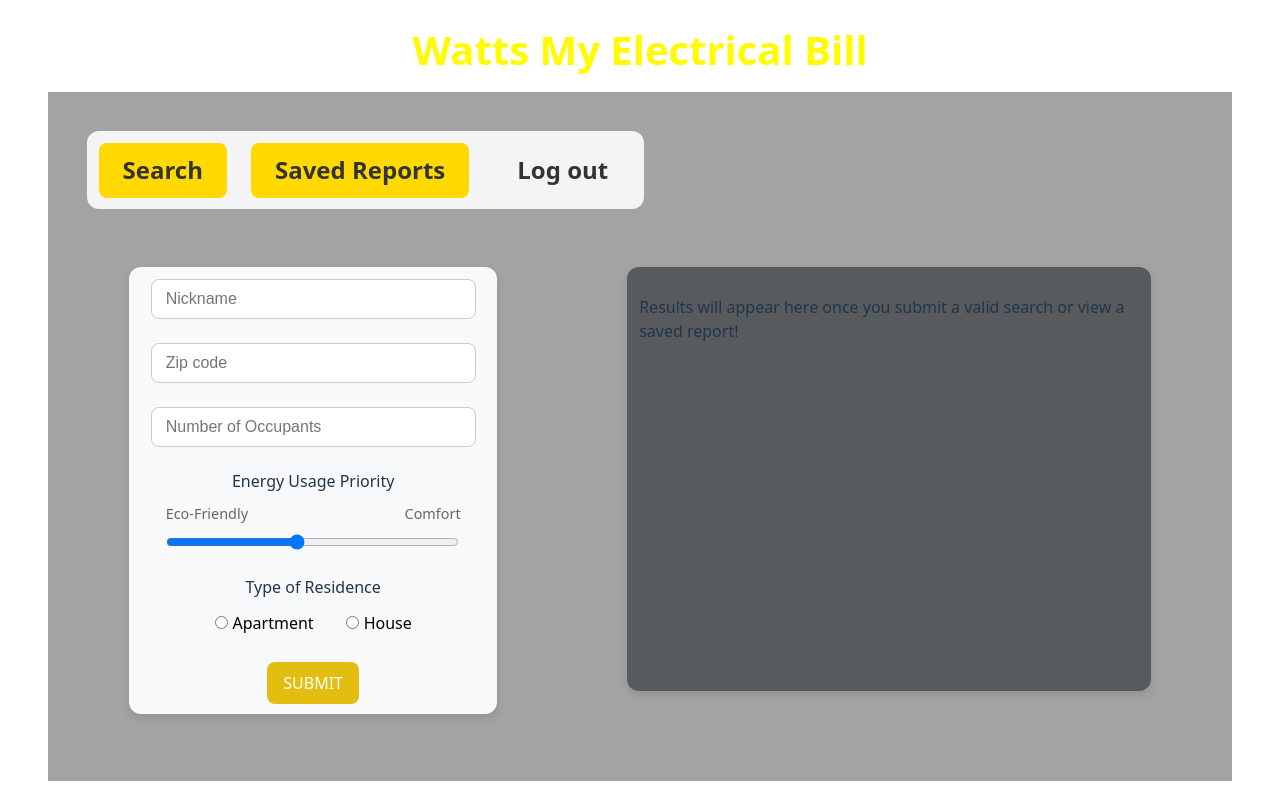
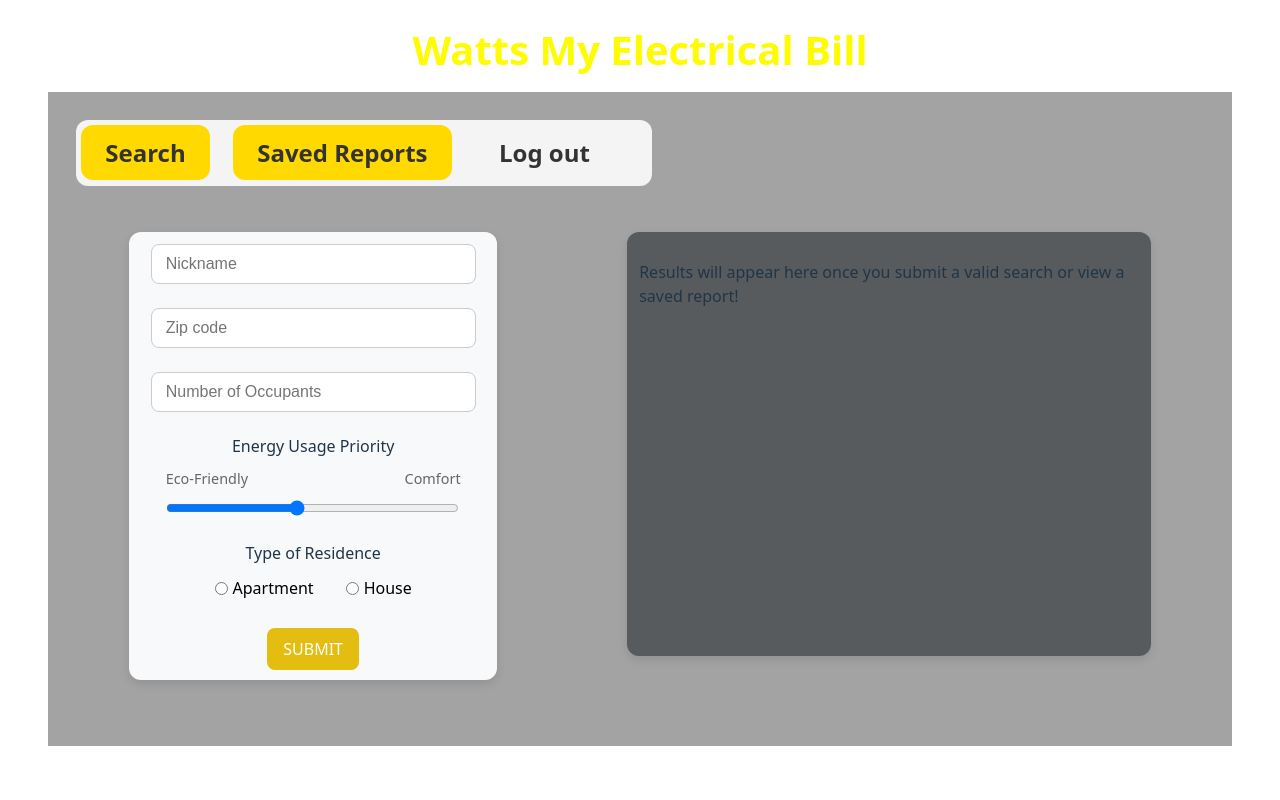
Before and after one commit to mkendall42/Watts-My-Electricity-Bill-FE-updates, a React (Vite) app: page /user/saved in a window 1280 px wide. Built offline with nearby package versions, Linux system fonts and the light colour scheme.

Commit message:
Fix: reorganize some nav/other CSS classes, formatting

```diff
--- a/src/App.css
+++ b/src/App.css
@@ -18,17 +18,6 @@
   color: #A4D555
 }
 
-nav {
-  display: flex;
-  align-items: center;
-  background-color: #A4D555;
-  font-size: 1.5em;
-  /* height: 10vh; */
-  justify-content: space-around;
-  /* width: 50%; */
-  padding: 1%;
-}
-
 h1 {
   color: #fffb00;
   font-size: 2.5em;
@@ -37,3 +26,63 @@ h1 {
   text-align: center;
   padding: 0.5em;
 }
+
+/* All nav menu items are grouped here now; overrides can be implemented in sub-files */
+
+nav {
+  display: flex;
+  flex-direction: row;
+  align-items: center;
+  background-color: #f4f4f4;
+  border-radius: 12px;
+  gap: 0.5em;
+  font-size: 1.5em;
+  /* justify-content: space-around; */
+  /* padding: 1%; */
+  margin: 1%;
+  width: 45vw;    /*NOTE: arbitrarily set for now due to WEIRD BUG.  Return later?*/
+}
+
+/* nav {
+  display: flex;
+  gap: 1em;
+  background-color: #f4f4f4;
+  border-radius: 12px;
+  padding: 0.4em 1em;
+  margin: 2%;
+} */
+
+.nav-item {
+  text-decoration: none;
+  color: #333;
+  font-weight: bold;
+  border-radius: 12px;
+  padding: 0.4em 1em;
+  margin: 1%;
+  /* flex: 1; */
+  white-space: nowrap;
+}
+
+.nav-item.active {
+  background-color: #ffd900;
+  color: #333;
+}
+
+/* .nav {
+  text-decoration: none;
+  color: #333;
+  font-weight: bold;
+}
+
+.nav.active {
+  background-color: #ffd900;
+  color: #333;
+} */
+
+/* .nav { */
+  /* text-decoration: none; */
+  /* color: #333; */
+  /* font-weight: bold; */
+  /* padding: 0.4em 1em; */
+  /* border-radius: 8px; */
+/* } */
--- a/src/HomeContainer/HomeContainer.css
+++ b/src/HomeContainer/HomeContainer.css
@@ -30,7 +30,7 @@
 .ResultsContainer {
   flex: 2;
 }
-
+/*
 nav {
   display: flex;
   gap: 1em;
@@ -48,4 +48,4 @@ nav {
 .nav.active {
   background-color: #ffd900;
   color: #333;
-}
+} */
--- a/src/HomeContainer/HomeContainer.jsx
+++ b/src/HomeContainer/HomeContainer.jsx
@@ -9,8 +9,8 @@ function HomeContainer({ user, results, setResults, isNewSearch, setIsNewSearch
 		<div className='HomeContainer'>
 			{/* <div className="left-side"> */}
 			<nav>
-				<NavLink to="/" className="nav">Search</NavLink>
-				<NavLink to="/login" className="nav">Login</NavLink>
+				<NavLink to="/" className="nav-item">Search</NavLink>
+				<NavLink to="/login" className="nav-item">Login</NavLink>
 			</nav>
 
 			<div className="left-right-sides">
--- a/src/LoginContainer/LoginContainer.css
+++ b/src/LoginContainer/LoginContainer.css
@@ -25,7 +25,7 @@
   }
 
   /* NOTE: this seems to be getting incorporated on other pages too.  Just centralize!!! */
-
+/*
   .nav {
     text-decoration: none;
     color: #333;
@@ -37,7 +37,7 @@
   .nav.active {
     background-color: #ffd900;
     color: #333;
-  }
+  } */
 
 .loginInfo {
     display: flex;
--- a/src/UserContainer/UserContainer.css
+++ b/src/UserContainer/UserContainer.css
@@ -23,7 +23,7 @@
 .ResultsContainer {
   flex: 2;
 }
-
+/*
 nav {
   display: flex;
   gap: 1em;
@@ -41,4 +41,4 @@ nav {
 .nav.active {
   background-color: #ffd900;
   color: #333;
-}
+} */
--- a/src/UserContainer/UserContainer.jsx
+++ b/src/UserContainer/UserContainer.jsx
@@ -33,11 +33,13 @@ const UserContainer = ({ results, user,  setResults, isNewSearch, setIsNewSearch
 		<div className='UserContainer'>
 			{/* <div className="left-side"> */}
 			<nav>
+				{/* <div className="nav-bar"> */}
 				{/* <NavLink to="/" className="nav">Search</NavLink>
 				<NavLink to="/login" className="nav">Login</NavLink> */}
-				<NavLink to={`/user/${user}`} className="nav">Search</NavLink>
-				<NavLink to={`/user/${user}/saved`} className="nav">Saved Reports</NavLink>
-				<Link to="/" className="nav">Log out</Link>
+				<NavLink to={`/user/${user}`} className="nav-item">Search</NavLink>
+				<NavLink to={`/user/${user}/saved`} className="nav-item">Saved Reports</NavLink>
+				<NavLink to="/" className="nav-item">Log out</NavLink>
+				{/* </div> */}
 			</nav>
 
 			<div className="left-right-sides">
--- a/src/UserReportsContainer/UserReportsContainer.css
+++ b/src/UserReportsContainer/UserReportsContainer.css
@@ -40,7 +40,7 @@
   /* flex: .5; */
   width: 100%;
 }
-
+/*
 nav {
   display: flex;
   gap: 1em;
@@ -58,4 +58,4 @@ nav {
 .nav.active {
   background-color: #ffd900;
   color: #333;
-}
+} */
--- a/src/UserReportsContainer/UserReportsContainer.jsx
+++ b/src/UserReportsContainer/UserReportsContainer.jsx
@@ -41,9 +41,9 @@ const UserReportsContainer = ({ user, results, setResults, isNewSearch, setIsNew
   return (
     <div className="user-reports">
       <nav>
-        <NavLink to={`/user/${user}`} end className="nav">Search</NavLink>
-        <NavLink to={`/user/${user}/saved`} className="nav">Saved Reports</NavLink>
-        <NavLink to="/" className="nav">Log out</NavLink>
+        <NavLink to={`/user/${user}`} end className="nav-item">Search</NavLink>
+        <NavLink to={`/user/${user}/saved`} className="nav-item">Saved Reports</NavLink>
+        <NavLink to="/" className="nav-item">Log out</NavLink>
       </nav>
 
       <div className="left-right-sides">
```
